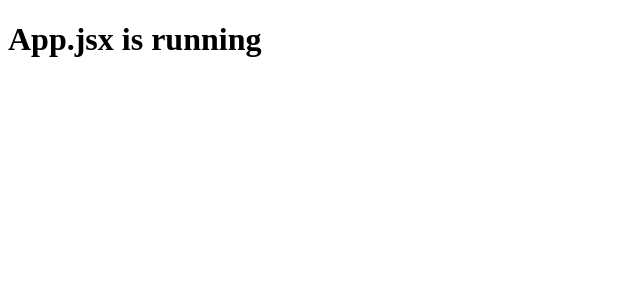
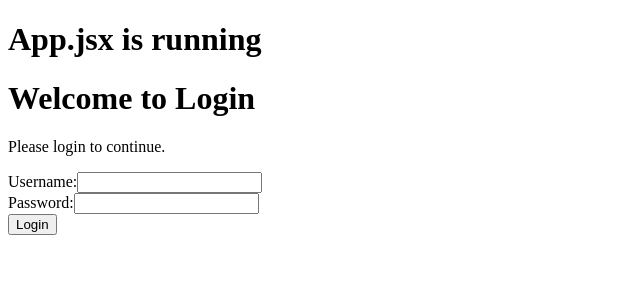
Before and after one commit to heat-chicken/fashion-selector, a React app: page /login in a window 1280 px wide. Before the commit this address had no page. Shown: the top 300 px of the page, without its empty margins (0-640 px from the left). Built offline with nearby package versions, Linux system fonts and the light colour scheme.

Commit message:
Created login page with inputs
- Created Login component
- Created Username and Password inputs and submit button
- route is /login
- Removed routes not using in MVP version

```diff
--- a/client/src/components/App.jsx
+++ b/client/src/components/App.jsx
@@ -1,13 +1,12 @@
 // App.jsx
-// Setup routes to render components
+// Routes to render components
 
 import React from 'react'; // import React from 'react to use JSX
 import { BrowserRouter as Router, Route, Routes } from 'react-router-dom'; // Import react router
 
 import Search from './Search'; // import Search component
 import ShowImages from './ShowImages'; // import ShowImages component
-// import DisplayImage from './DisplayImage';
-// import StoreListings from './StoreListings';
+import Login from './Login'; // import Login component
 import InputForm from './InputForm';
 
 console.log('App.jsx is running');
@@ -20,20 +19,10 @@ function App() {
             <Route path="/" element={<Search />} />
             <Route path="/images" element={<ShowImages />} />
             {/* <Route path="/store" element={<StoreListings />} /> */}
+            <Route path="/login" element={<Login />} />
         </Routes>
         </Router>
     );
     }
 
 export default App; // export App component to be used in index.js
-
-
-
-// import React from 'react';
-
-// const App = () => {
-//   console.log('App component is rendering');
-//   return <h1>Hello from React!</h1>;
-// };
-
-// export default App;
--- /dev/null
+++ b/client/src/components/Login.jsx
@@ -0,0 +1,27 @@
+// Login.jsx
+
+import React, { useState } from 'react';
+
+const Login = () => {
+    return (
+        <div>
+            <h1>Welcome to Login</h1>
+            <p>Please login to continue.</p>
+            <form>
+                <label>
+                    Username:
+                    <input type="text" name="username" />
+                </label>
+                <br />
+                <label>
+                    Password:
+                    <input type="password" name="password" />
+                </label>
+                <br />
+                <button type="submit">Login</button>
+            </form>
+        </div>
+    );
+  };
+
+  export default Login;
```
Also changed, not shown: 1 other file (tests, documents, lock files or other folders).
